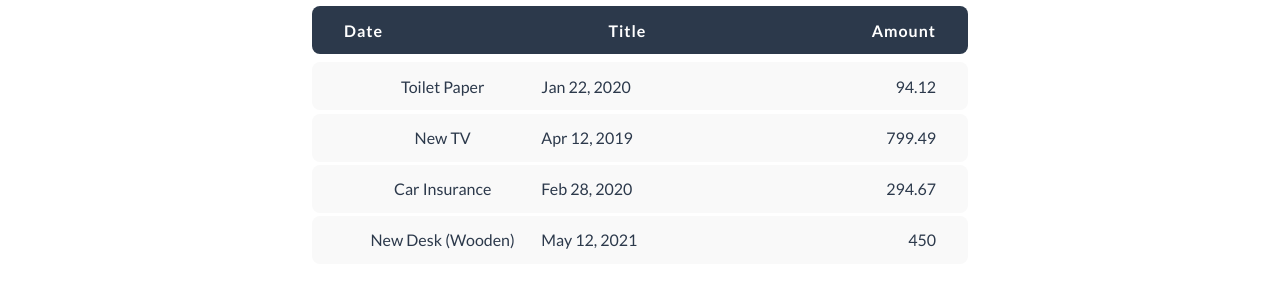
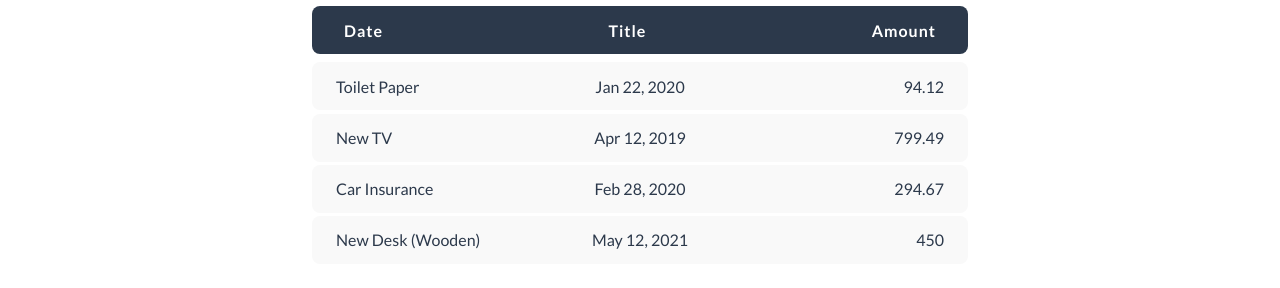
Before and after one commit to mankirats/Expense-Manager, a React (Create React App) app in the folder expense-manager/: page / in a window 1280 px wide. Shown: the part 220-508 px from the top of the page. Built offline with nearby package versions, Linux system fonts and the light colour scheme; no server answers.

Commit message:
Minor styling changes

```diff
--- a/expense-manager/src/Components/styledComponents.js
+++ b/expense-manager/src/Components/styledComponents.js
@@ -9,7 +9,7 @@ const ExpenseDiv = styled.div`
     background: ${color4};
     margin: 0.2rem 0;
     /* width: 45vw; */
-    padding: 0 2rem;
+    padding: 0 1.5rem;
     min-height: calc(2rem + 2vh);
     border-radius: 8px;
     display: flex;
@@ -36,7 +36,7 @@ const ExpenseEntryNumber = styled.span`
     position: absolute;
 `;
 const ExpenseTitle = styled.span`
-    text-align: center;
+    text-align: left;
     width: calc(100% / 3);
     overflow-wrap: break-word;
 `;
@@ -46,7 +46,7 @@ const ExpenseTotal = styled.span`
     overflow-wrap: break-word;
 `;
 const ExpenseDate = styled.span`
-    text-align: left;
+    text-align: center;
     width: calc(100% / 3);
     overflow-wrap: break-word;
 `;
```
